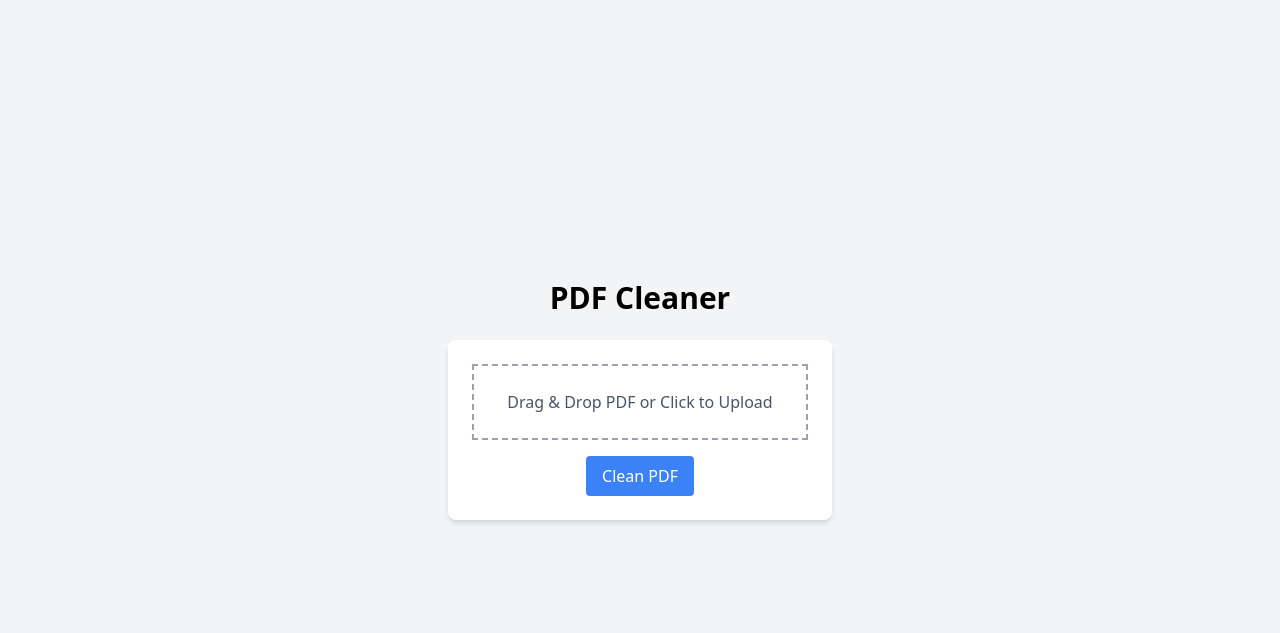
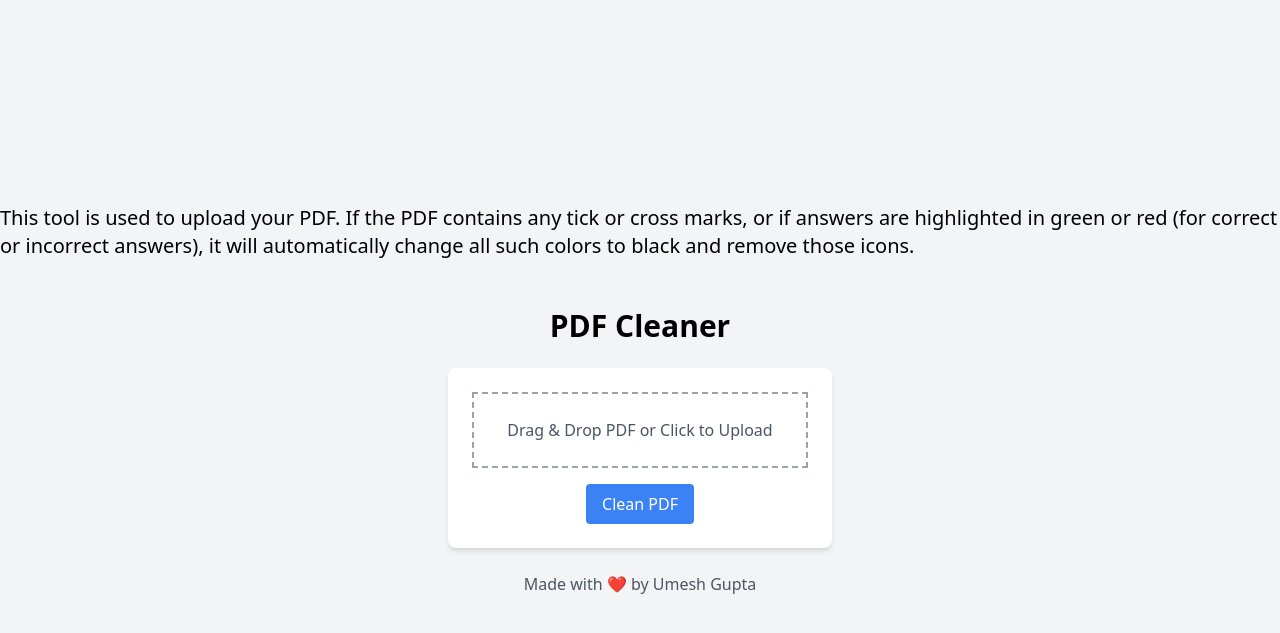
Before and after one commit to Umeshgupta1996/PDFcleaner, a Flask app: page / in a window 1280 px wide. Shown: the top 633 px of the page. Run offline with Flask 3, Linux system fonts and the light colour scheme; some libraries are stand-ins or nearby versions.

Commit message:
add text

```diff
--- a/templates/index.html
+++ b/templates/index.html
@@ -19,11 +19,19 @@
 </head>
 
 <body class="bg-gray-100 min-h-screen flex flex-col items-center justify-center">
+    <div class="container">
+<h2 class="text-xl font-medium mb-12 max-w-full">This tool is used to upload your PDF. If the PDF contains any tick or
+    cross marks, or if answers are highlighted in
+    green or red (for correct or incorrect answers), it will automatically change all such colors to black and remove
+    those
+    icons.</h2>
+    </div>
+
     <h1 class="text-3xl font-bold mb-6">PDF Cleaner</h1>
 
     <!-- Drag & Drop Zone -->
     <form id="uploadForm" method="POST" enctype="multipart/form-data"
-        class="bg-white p-6 rounded-lg shadow-md w-96 text-center">
+        class="bg-white p-6 rounded-lg shadow-md w-2/3 lg:w-96 text-center">
         <div id="dropZone" class="border-2 border-dashed border-gray-400 p-6 cursor-pointer">
             <p class="text-gray-600">Drag & Drop PDF or Click to Upload</p>
             <input type="file" id="pdfInput" name="pdf" accept="application/pdf" class="hidden">
@@ -33,6 +41,9 @@
         </button>
     </form>
 
+    <footer>
+        <p class="mt-6 text-gray-600">Made with ❤️ by Umesh Gupta </p>
+    </footer>
     <!-- Loader -->
     <div id="loader" class="mt-4 text-blue-600 font-bold">Processing... Please wait</div>
 
```
